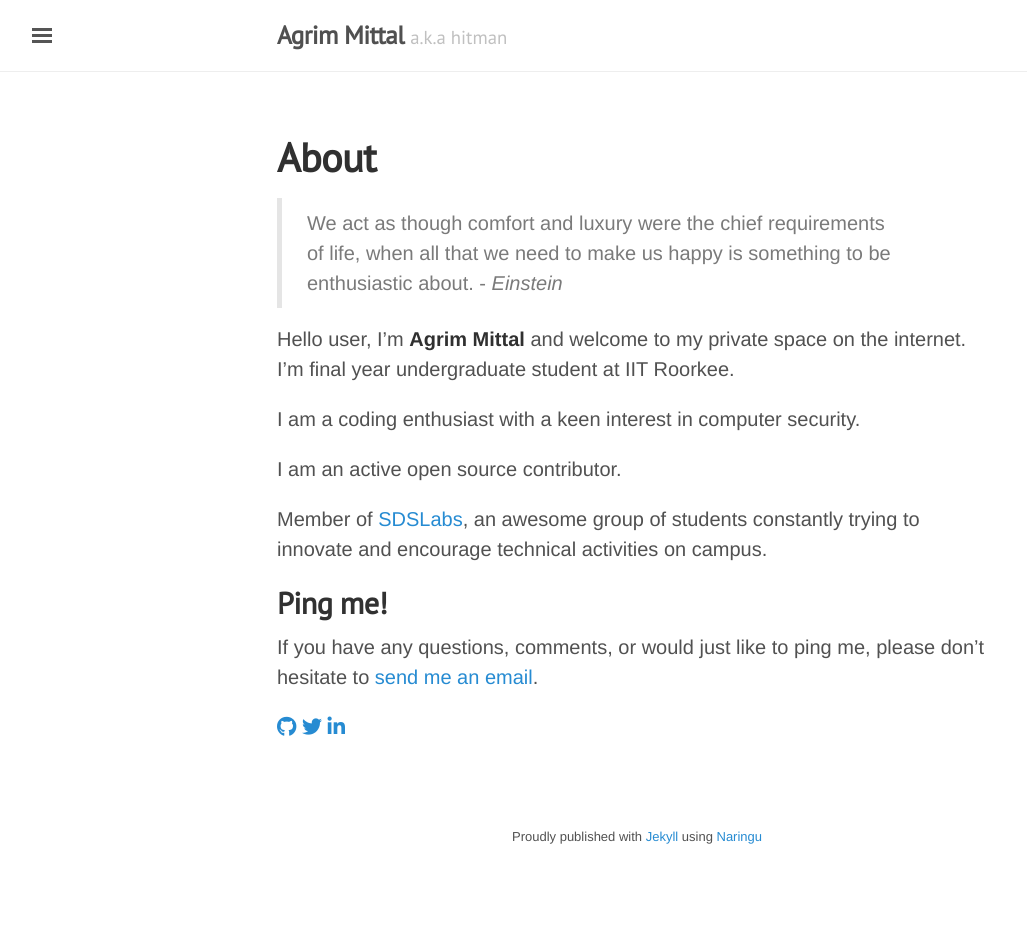
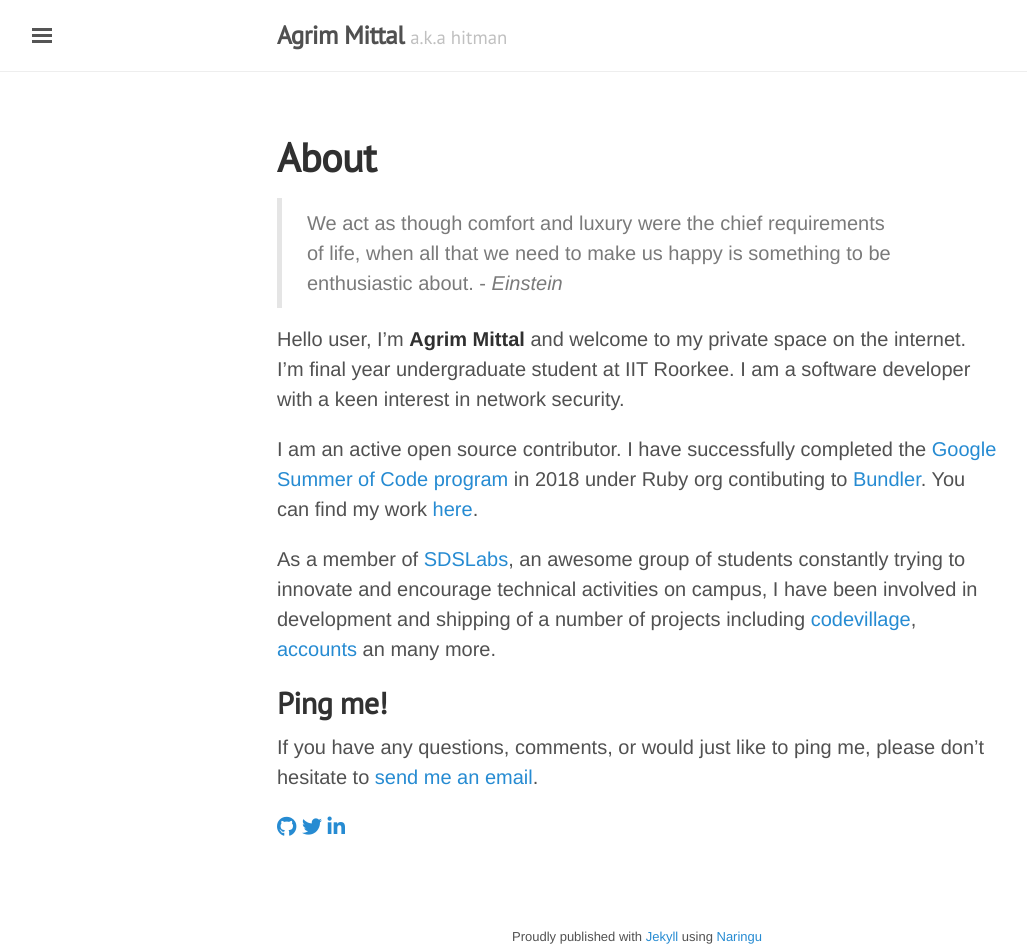
Before and after one commit to agrim123/agrim123.github.io, a Jekyll site: the page built from about/index.md, in a window 1280 px wide. Shown: the whole page, without its empty margins (3-1030 px from the left). Built offline with Jekyll 4.4.1, drawn with Linux system fonts in a browser that asks for light colours; nearby versions of some CDN libraries; before the commit the page ends 900 px from its top, so only the background shows below that.

Commit message:
Update about and email

```diff
--- a/_config.yml
+++ b/_config.yml
@@ -28,7 +28,7 @@
 author:
   name:              Agrim Mittal
   url:               https://agrim123.github.io
-  email:             agrimmittal97@gmail.com
+  email:             agrimmittal@protonmail.com
 
 # Custom vars
 version:             2.0
--- a/about/index.md
+++ b/about/index.md
@@ -6,17 +6,15 @@
 
 > We act as though comfort and luxury were the chief requirements of life, when all that we need to make us happy is something to be enthusiastic about. - *Einstein*
 
-Hello user, I'm __Agrim Mittal__ and welcome to my private space on the internet. I'm final year undergraduate student at IIT Roorkee.
+Hello user, I'm __Agrim Mittal__ and welcome to my private space on the internet. I'm final year undergraduate student at IIT Roorkee. I am a software developer with a keen interest in network security.
 
-I am a coding enthusiast with a keen interest in computer security.
+I am an active open source contributor. I have successfully completed the [Google Summer of Code program](https://summerofcode.withgoogle.com/archive/) in 2018 under Ruby org contibuting to [Bundler](https://bundler.io/). You can find my work [here](https://summerofcode.withgoogle.com/archive/2018/projects/5547552766164992/).
 
-I am an active open source contributor.
-
-Member of [SDSLabs](https://sdslabs.co), an awesome group of students constantly trying to innovate and encourage technical activities on campus.
+As a member of [SDSLabs](https://sdslabs.co), an awesome group of students constantly trying to innovate and encourage technical activities on campus, I have been involved in development and shipping of a number of projects including [codevillage](http://codevillage.sdslabs.co), [accounts](https://accounts.sdslabs.co) an many more.
 
 ## Ping me!
 
-If you have any questions, comments, or would just like to ping me, please don't hesitate to [send me an email](mailto:agrimmittal97@gmail.com).
+If you have any questions, comments, or would just like to ping me, please don't hesitate to [send me an email](mailto:agrimmittal@protonmail.com).
 
 <a href="https://github.com/agrim123"><i class="fab fa-github"></i></a>
 <a href="https://twitter.com/agrimittal"><i class="fab fa-twitter"></i></a>
```
